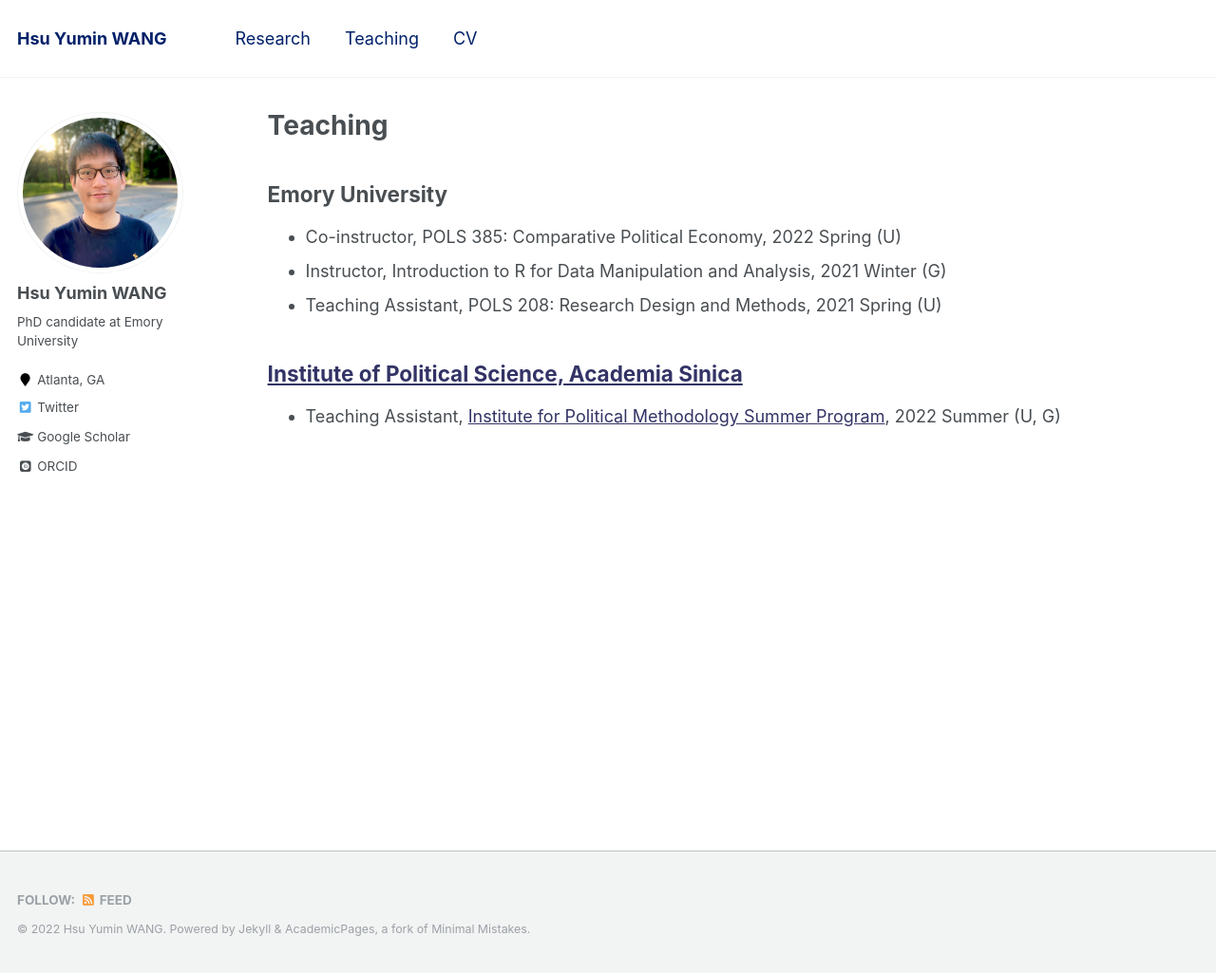
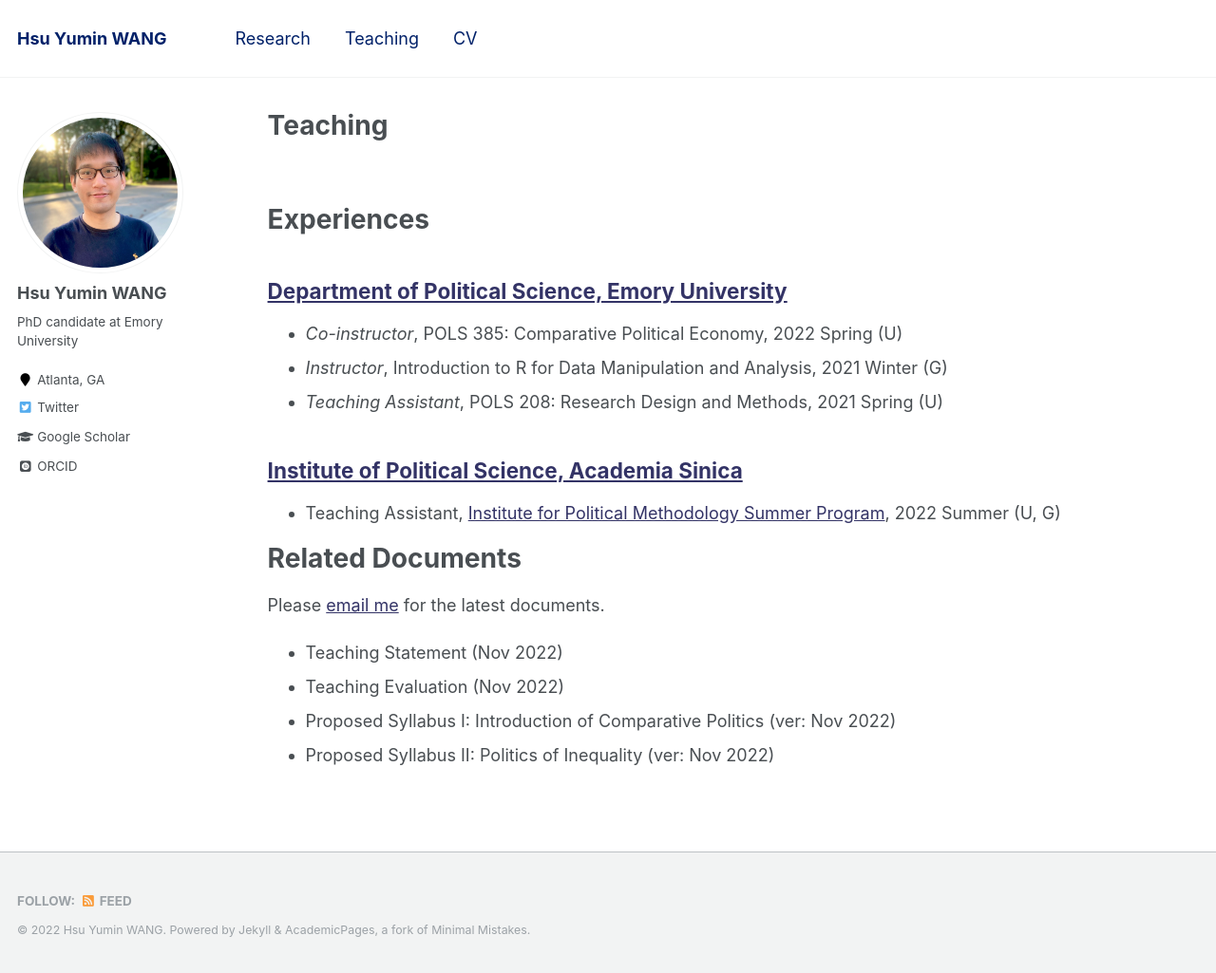
Before and after one commit to hsuyumin/hsuyumin.github.io, a Jekyll site: the page built from _pages/teaching.md, in a window 1280 px wide and 1025 px high. Shown: the whole window at 95% size. Built offline with Jekyll 4.4.1, drawn with Linux system fonts in a browser that asks for light colours; some web fonts are replaced.

Commit message:
Update teaching.md

```diff
--- a/_pages/teaching.md
+++ b/_pages/teaching.md
@@ -4,11 +4,24 @@ title: "Teaching"
 permalink: /teaching/
 author_profile: true
 ---
+&nbsp;
+&nbsp;
 
-## Emory University
-* Co-instructor, POLS 385: Comparative Political Economy, 2022 Spring (U)
-* Instructor, Introduction to R for Data Manipulation and Analysis, 2021 Winter (G)
-* Teaching Assistant, POLS 208: Research Design and Methods, 2021 Spring (U)
+
+# Experiences
+
+## [Department of Political Science, Emory University](http://polisci.emory.edu/home/)
+* _Co-instructor_, POLS 385: Comparative Political Economy, 2022 Spring (U)
+* _Instructor_, Introduction to R for Data Manipulation and Analysis, 2021 Winter (G)
+* _Teaching Assistant_, POLS 208: Research Design and Methods, 2021 Spring (U)
 
 ## [Institute of Political Science, Academia Sinica](https://www.ipsas.sinica.edu.tw/en/)
 * Teaching Assistant, [Institute for Political Methodology Summer Program](http://www.ipmasia.org/), 2022 Summer (U, G)
+
+# Related Documents
+Please [email me](mailto:hsu.yumin.wang@emory.edu) for the latest documents.
+
+* Teaching Statement (Nov 2022)
+* Teaching Evaluation (Nov 2022)
+* Proposed Syllabus I: Introduction of Comparative Politics (ver: Nov 2022)
+* Proposed Syllabus II: Politics of Inequality (ver: Nov 2022)
```
